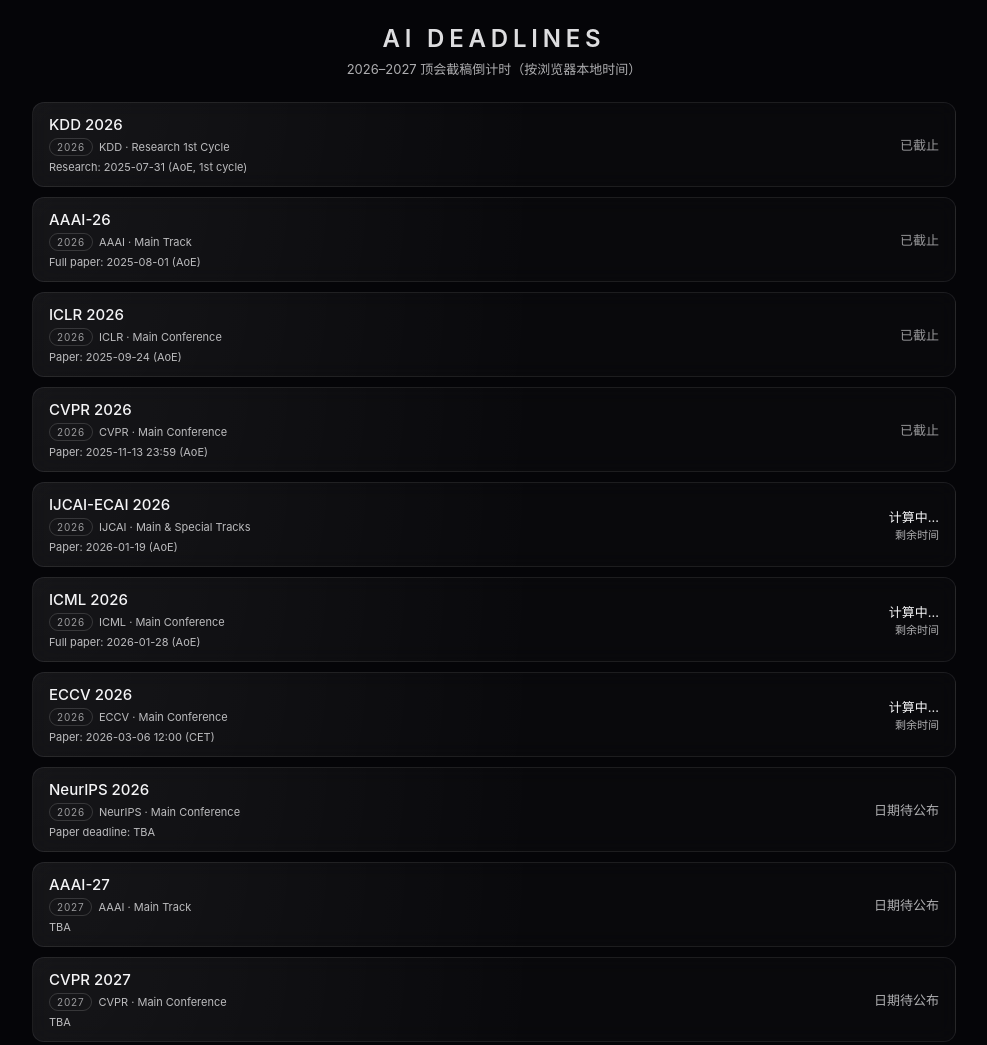
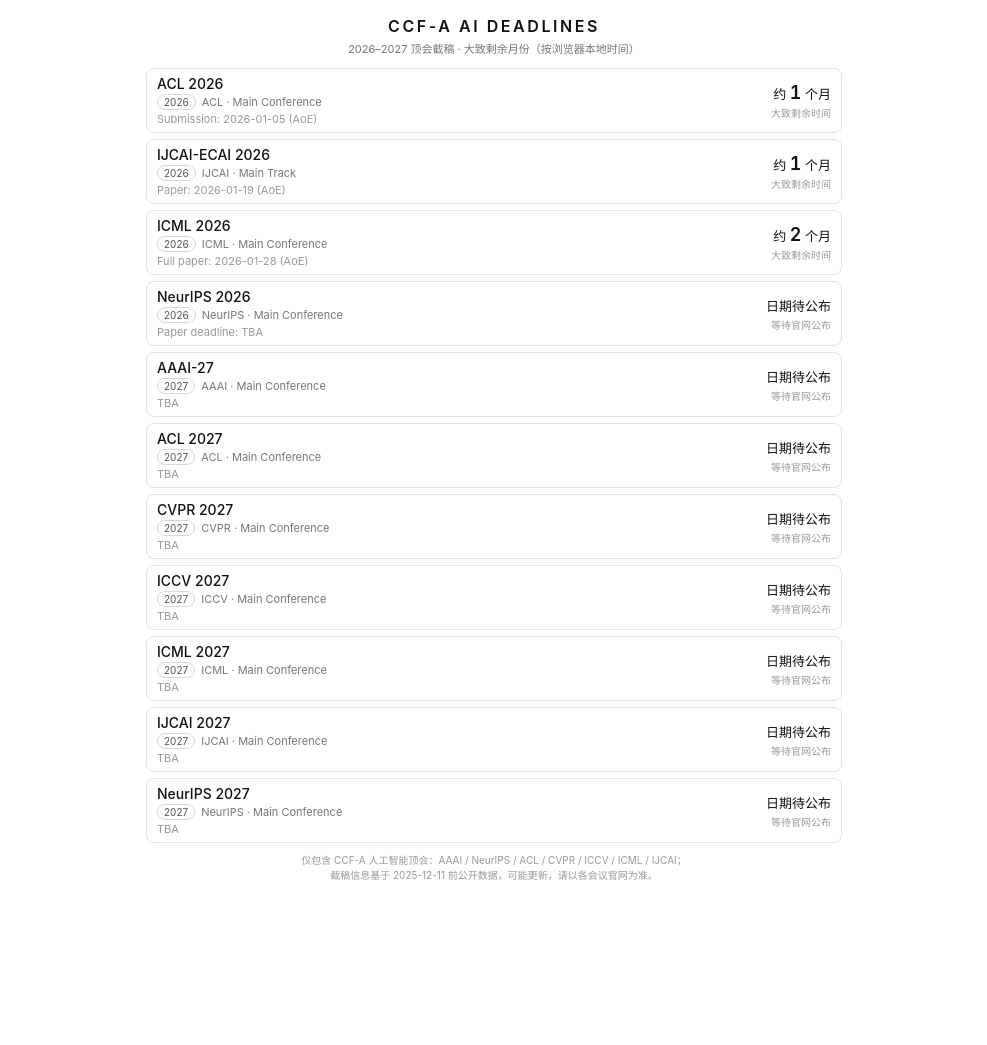
Before and after one commit to hammershock/notion-ai-deadlines, a plain HTML site: page index.html in a window 1280 px wide. Shown: the top 1045 px of the page, without its empty margins (146-1133 px from the left). After the commit the page ends 903 px from the top, so only its background shows below. Drawn offline with Linux system fonts and the light colour scheme.

Commit message:
Revise CCF-A AI deadlines and update styles
Updated the title and subtitle to reflect CCF-A AI deadlines. Adjusted styles for better layout and readability. Modified conference data for 2026 and 2027 deadlines.

```diff
--- a/index.html
+++ b/index.html
@@ -2,11 +2,11 @@
 <html lang="zh-CN">
 <head>
   <meta charset="UTF-8" />
-  <title>AI Conference Deadlines 2026–2027</title>
+  <title>CCF-A AI Deadlines 2026–2027</title>
   <meta name="viewport" content="width=device-width, initial-scale=1.0" />
   <style>
     :root {
-      color-scheme: dark light;
+      color-scheme: light;
     }
     * {
       box-sizing: border-box;
@@ -15,62 +15,56 @@
       margin: 0;
       min-height: 100vh;
       display: flex;
-      align-items: center;
+      align-items: flex-start;
       justify-content: center;
       font-family: -apple-system, BlinkMacSystemFont, "SF Pro Text",
         system-ui, -system-ui, "Segoe UI", sans-serif;
-      background: #050508;
-      color: #f5f5f7;
+      background: #ffffff;
+      color: #111111;
     }
     .container {
       width: 100%;
-      max-width: 960px;
-      padding: 24px 18px;
+      max-width: 720px;
+      padding: 16px 12px 20px;
     }
     .title {
       text-align: center;
-      font-size: 24px;
+      font-size: 16px;
       font-weight: 600;
-      letter-spacing: 0.2em;
+      letter-spacing: 0.16em;
       text-transform: uppercase;
-      margin-bottom: 6px;
-      opacity: 0.9;
+      margin-bottom: 4px;
     }
     .subtitle {
       text-align: center;
-      font-size: 13px;
-      opacity: 0.7;
-      margin-bottom: 24px;
+      font-size: 11px;
+      color: #777777;
+      margin-bottom: 12px;
     }
     .conf-list {
       display: flex;
       flex-direction: column;
-      gap: 10px;
+      gap: 6px;
     }
     .conf-card {
       display: flex;
       align-items: center;
       justify-content: space-between;
-      gap: 12px;
-      padding: 12px 16px;
-      border-radius: 12px;
-      border: 1px solid rgba(255, 255, 255, 0.08);
-      background: radial-gradient(
-          circle at top left,
-          rgba(255, 255, 255, 0.05),
-          transparent 55%
-        ),
-        rgba(255, 255, 255, 0.02);
-      backdrop-filter: blur(10px);
+      gap: 8px;
+      padding: 6px 10px;
+      border-radius: 8px;
+      border: 1px solid #e3e3e3;
+      background: #ffffff;
     }
     .conf-main {
       display: flex;
       flex-direction: column;
-      gap: 4px;
+      gap: 2px;
       min-width: 0;
+      flex: 1;
     }
     .conf-name {
-      font-size: 15px;
+      font-size: 14px;
       font-weight: 500;
       white-space: nowrap;
       overflow: hidden;
@@ -79,14 +73,13 @@
     .conf-link {
       color: inherit;
       text-decoration: none;
-      border-bottom: 1px dashed rgba(255, 255, 255, 0.25);
     }
     .conf-link:hover {
-      opacity: 0.8;
+      text-decoration: underline;
     }
     .conf-meta {
       font-size: 11px;
-      opacity: 0.75;
+      color: #777777;
       display: flex;
       align-items: center;
       gap: 6px;
@@ -94,180 +87,176 @@
     }
     .badge {
       font-size: 10px;
-      padding: 2px 7px;
+      padding: 1px 6px;
       border-radius: 999px;
-      border: 1px solid rgba(255, 255, 255, 0.25);
-      text-transform: uppercase;
-      letter-spacing: 0.08em;
-      opacity: 0.8;
-    }
-    .track {
-      font-size: 11px;
+      border: 1px solid #d8d8d8;
+      color: #555555;
     }
     .deadline-label {
       font-size: 11px;
-      opacity: 0.75;
+      color: #999999;
     }
     .countdown {
+      font-size: 12px;
+      text-align: right;
+      flex-shrink: 0;
+      min-width: 96px;
+    }
+    .countdown-main {
+      font-size: 13px;
       font-variant-numeric: tabular-nums;
-      text-align: right;
-      font-size: 13px;
-      white-space: nowrap;
-      min-width: 120px;
     }
     .countdown .value {
       font-size: 18px;
       font-weight: 600;
-      margin-right: 2px;
     }
     .countdown-status {
-      font-size: 11px;
-      opacity: 0.7;
+      font-size: 10px;
+      color: #999999;
+      margin-top: 2px;
     }
-    .countdown.closed {
-      opacity: 0.6;
-    }
-    .countdown.tba {
-      opacity: 0.7;
-    }
-    .footer {
-      margin-top: 18px;
-      font-size: 11px;
-      opacity: 0.55;
-      text-align: center;
-      line-height: 1.5;
-    }
-    @media (max-width: 640px) {
+    @media (max-width: 600px) {
       .conf-card {
         flex-direction: column;
         align-items: flex-start;
       }
       .countdown {
         text-align: left;
+        margin-top: 4px;
       }
+    }
+    .footer {
+      margin-top: 10px;
+      font-size: 10px;
+      color: #999999;
+      text-align: center;
+      line-height: 1.5;
     }
   </style>
 </head>
 <body>
   <div class="container">
-    <div class="title">AI DEADLINES</div>
-    <div class="subtitle">2026–2027 顶会截稿倒计时（按浏览器本地时间）</div>
+    <div class="title">CCF-A AI DEADLINES</div>
+    <div class="subtitle">2026–2027 顶会截稿 · 大致剩余月份（按浏览器本地时间）</div>
     <div id="conf-list" class="conf-list"></div>
     <div class="footer">
-      数据基于 2025-12-11 前公开的会议信息，可能会变动；<br />
-      请以各会议官网为准。如有更新，只需修改本页 <code>conferences</code> 数组。
+      仅包含 CCF-A 人工智能顶会：AAAI / NeurIPS / ACL / CVPR / ICCV / ICML / IJCAI；<br />
+      截稿信息基于 2025-12-11 前公开数据，可能更新，请以各会议官网为准。
     </div>
   </div>
 
   <script>
     /**
-     * 2026 年：已经公布正式截稿时间的顶会
-     * 注意：deadlineUTC 是已经换算到 UTC 的绝对时间，倒计时基于这个时间计算。
+     * 只列 CCF-A AI 顶会：
+     *   AAAI, NeurIPS, ACL, CVPR, ICCV, ICML, IJCAI
+     * 这里只录 2026 & 2027 的会议。
      *
-     * 2027 年：大部分会议尚未公布，先作为占位（deadlineUTC: null），
-     * 会在界面中显示「日期待公布」，不计算倒计时。
+     * deadlineUTC:
+     *   - 已知：写成 UTC 时间字符串
+     *   - 未知：null（显示“日期待公布”，不算倒计时）
+     *
+     * 注意：AoE (UTC-12) 已大致换成 UTC，精确到天就足够用于“几个月”级别。
      */
+
     const conferences = [
-      // --- 2026 已有正式截止时间的会议 ---
+      // ===== 2026 =====
       {
         year: 2026,
         acronym: "AAAI",
         name: "AAAI-26",
-        track: "Main Track",
-        // Full paper: 2025-08-01 AoE → 2025-08-02 11:59 UTC
-        deadlineUTC: "2025-08-02T11:59:00Z",
-        deadlineLabel: "Full paper: 2025-08-01 (AoE)",
+        track: "Main Conference",
+        // 根据 AAAI-26 审稿流程与投稿说明，完整论文截稿在 2025-08-04 AoE 左右 :contentReference[oaicite:1]{index=1}
+        deadlineUTC: "2025-08-05T11:59:00Z",
+        deadlineLabel: "Full paper: 2025-08-04 (AoE)",
         url: "https://aaai.org/conference/aaai/aaai-26/"
       },
       {
         year: 2026,
-        acronym: "ICLR",
-        name: "ICLR 2026",
+        acronym: "IJCAI",
+        name: "IJCAI-ECAI 2026",
+        track: "Main Track",
+        // 官方声明：全文截稿 2026-01-19，23:59 AoE :contentReference[oaicite:2]{index=2}
+        deadlineUTC: "2026-01-20T11:59:00Z",
+        deadlineLabel: "Paper: 2026-01-19 (AoE)",
+        url: "https://2026.ijcai.org/"
+      },
+      {
+        year: 2026,
+        acronym: "ICML",
+        name: "ICML 2026",
         track: "Main Conference",
-        // Submission: 2025-09-24 23:59 AoE → 2025-09-25 11:59 UTC
-        deadlineUTC: "2025-09-25T11:59:00Z",
-        deadlineLabel: "Paper: 2025-09-24 (AoE)",
-        url: "https://iclr.cc/Conferences/2026/CallForPapers"
+        // Full paper 截稿：2026-01-28 AoE :contentReference[oaicite:3]{index=3}
+        deadlineUTC: "2026-01-29T12:00:00Z",
+        deadlineLabel: "Full paper: 2026-01-28 (AoE)",
+        url: "https://icml.cc/Conferences/2026"
+      },
+      {
+        year: 2026,
+        acronym: "ACL",
+        name: "ACL 2026",
+        track: "Main Conference",
+        // ACL 2026 采用 ARR，主会最终提交日期为 2026-01-05（AoE） :contentReference[oaicite:4]{index=4}
+        deadlineUTC: "2026-01-06T11:59:00Z",
+        deadlineLabel: "Submission: 2026-01-05 (AoE)",
+        url: "https://2026.aclweb.org/"
       },
       {
         year: 2026,
         acronym: "CVPR",
         name: "CVPR 2026",
         track: "Main Conference",
-        // Submission: 2025-11-13 23:59 AoE → 2025-11-14 11:59 UTC
+        // 投稿截稿：2025-11-13 23:59 AoE :contentReference[oaicite:5]{index=5}
         deadlineUTC: "2025-11-14T11:59:00Z",
-        deadlineLabel: "Paper: 2025-11-13 23:59 (AoE)",
-        url: "https://cvpr.thecvf.com/Conferences/2026/Dates"
+        deadlineLabel: "Paper: 2025-11-13 (AoE)",
+        url: "https://cvpr.thecvf.com/Conferences/2026"
       },
-      {
-        year: 2026,
-        acronym: "ICML",
-        name: "ICML 2026",
-        track: "Main Conference",
-        // Full paper: 2026-01-28 AoE → 2026-01-29 11:59 UTC
-        deadlineUTC: "2026-01-29T11:59:00Z",
-        deadlineLabel: "Full paper: 2026-01-28 (AoE)",
-        url: "https://icml.cc/Conferences/2026/CallForPapers"
-      },
-      {
-        year: 2026,
-        acronym: "IJCAI",
-        name: "IJCAI-ECAI 2026",
-        track: "Main & Special Tracks",
-        // Full paper: 2026-01-19 AoE → 2026-01-20 11:59 UTC
-        deadlineUTC: "2026-01-20T11:59:00Z",
-        deadlineLabel: "Paper: 2026-01-19 (AoE)",
-        url: "https://2026.ijcai.org/important-dates/"
-      },
-      {
-        year: 2026,
-        acronym: "KDD",
-        name: "KDD 2026",
-        track: "Research 1st Cycle",
-        // Paper: 2025-07-31 AoE → 2025-08-01 11:59 UTC
-        deadlineUTC: "2025-08-01T11:59:00Z",
-        deadlineLabel: "Research: 2025-07-31 (AoE, 1st cycle)",
-        url: "https://kdd2026.kdd.org/research-track-call-for-papers/"
-      },
-      {
-        year: 2026,
-        acronym: "ECCV",
-        name: "ECCV 2026",
-        track: "Main Conference",
-        // SubmissionDeadline: 2026-03-06 12:00 CET → 2026-03-06 11:00 UTC
-        deadlineUTC: "2026-03-06T11:00:00Z",
-        deadlineLabel: "Paper: 2026-03-06 12:00 (CET)",
-        url: "https://eccv.ecva.net/"
-      },
-      // NeurIPS 2026 截稿目前尚未公布，先占位
       {
         year: 2026,
         acronym: "NeurIPS",
         name: "NeurIPS 2026",
         track: "Main Conference",
+        // 官方 2026 Dates 页面尚未给出投稿截稿日期，仅有其他征稿信息 :contentReference[oaicite:6]{index=6}
         deadlineUTC: null,
         deadlineLabel: "Paper deadline: TBA",
         url: "https://neurips.cc/Conferences/2026"
       },
 
-      // --- 2027：目前基本都是占位，等官网放出日期后自行补充 deadlineUTC ---
+      // ===== 2027（目前大部分尚未官宣截稿时间，先占位）=====
       {
         year: 2027,
         acronym: "AAAI",
         name: "AAAI-27",
-        track: "Main Track",
+        track: "Main Conference",
         deadlineUTC: null,
         deadlineLabel: "TBA",
         url: "https://aaai.org/conference/aaai/"
       },
       {
         year: 2027,
-        acronym: "ICLR",
-        name: "ICLR 2027",
+        acronym: "IJCAI",
+        name: "IJCAI 2027",
         track: "Main Conference",
         deadlineUTC: null,
         deadlineLabel: "TBA",
-        url: "https://iclr.cc/"
+        url: "https://ijcai.org/"
+      },
+      {
+        year: 2027,
+        acronym: "ICML",
+        name: "ICML 2027",
+        track: "Main Conference",
+        deadlineUTC: null,
+        deadlineLabel: "TBA",
+        url: "https://icml.cc/"
+      },
+      {
+        year: 2027,
+        acronym: "ACL",
+        name: "ACL 2027",
+        track: "Main Conference",
+        deadlineUTC: null,
+        deadlineLabel: "TBA",
+        url: "https://www.aclweb.org/"
       },
       {
         year: 2027,
@@ -280,30 +269,13 @@
       },
       {
         year: 2027,
-        acronym: "ICML",
-        name: "ICML 2027",
+        acronym: "ICCV",
+        name: "ICCV 2027",
         track: "Main Conference",
+        // ICCV 2027 暂仅公布“Dates: TBD”等信息 :contentReference[oaicite:7]{index=7}
         deadlineUTC: null,
         deadlineLabel: "TBA",
-        url: "https://icml.cc/"
-      },
-      {
-        year: 2027,
-        acronym: "IJCAI",
-        name: "IJCAI 2027",
-        track: "Main Conference",
-        deadlineUTC: null,
-        deadlineLabel: "TBA",
-        url: "https://ijcai.org/"
-      },
-      {
-        year: 2027,
-        acronym: "KDD",
-        name: "KDD 2027",
-        track: "Research / ADS",
-        deadlineUTC: null,
-        deadlineLabel: "TBA",
-        url: "https://www.kdd.org/conferences"
+        url: "https://iccv.thecvf.com/"
       },
       {
         year: 2027,
@@ -313,15 +285,6 @@
         deadlineUTC: null,
         deadlineLabel: "TBA",
         url: "https://neurips.cc/"
-      },
-      {
-        year: 2027,
-        acronym: "ICCV",
-        name: "ICCV 2027",
-        track: "Main Conference",
-        deadlineUTC: null,
-        deadlineLabel: "TBA",
-        url: "https://iccv2027.thecvf.com/"
       }
     ];
 
@@ -330,27 +293,38 @@
       if (!listEl) return;
 
       listEl.innerHTML = "";
+      const now = Date.now();
 
+      // 按时间排序：有具体 deadline 的在前，按时间先后；再按年份+缩写
       const sorted = [...conferences].sort((a, b) => {
-        const hasDeadlineA = !!a.deadlineUTC;
-        const hasDeadlineB = !!b.deadlineUTC;
+        const hasA = !!a.deadlineUTC;
+        const hasB = !!b.deadlineUTC;
 
-        if (hasDeadlineA && hasDeadlineB) {
-          const da = new Date(a.deadlineUTC).getTime();
-          const db = new Date(b.deadlineUTC).getTime();
-          if (da !== db) return da - db;
-        } else if (hasDeadlineA && !hasDeadlineB) {
+        if (hasA && hasB) {
+          const ta = new Date(a.deadlineUTC).getTime();
+          const tb = new Date(b.deadlineUTC).getTime();
+          if (!isNaN(ta) && !isNaN(tb) && ta !== tb) {
+            return ta - tb;
+          }
+        } else if (hasA && !hasB) {
           return -1;
-        } else if (!hasDeadlineA && hasDeadlineB) {
+        } else if (!hasA && hasB) {
           return 1;
         }
 
-        // 若都没有 deadline 或时间相同，则按 year + acronym 排序
         if (a.year !== b.year) return a.year - b.year;
         return a.acronym.localeCompare(b.acronym);
       });
 
       for (const conf of sorted) {
+        // 如果有具体 deadline 且已经过了，“已经截止的不要显示”
+        if (conf.deadlineUTC) {
+          const t = new Date(conf.deadlineUTC).getTime();
+          if (!isNaN(t) && t <= now) {
+            continue;
+          }
+        }
+
         const card = document.createElement("div");
         card.className = "conf-card";
         card.dataset.deadlineUtc = conf.deadlineUTC || "";
@@ -361,7 +335,6 @@
 
         const nameEl = document.createElement("div");
         nameEl.className = "conf-name";
-
         if (conf.url) {
           const link = document.createElement("a");
           link.className = "conf-link";
@@ -382,7 +355,6 @@
         badge.textContent = conf.year;
 
         const track = document.createElement("span");
-        track.className = "track";
         track.textContent = `${conf.acronym} · ${conf.track}`;
 
         meta.appendChild(badge);
@@ -398,14 +370,17 @@
 
         const countdown = document.createElement("div");
         countdown.className = "countdown";
-        countdown.innerHTML =
+
+        const mainText = document.createElement("div");
+        mainText.className = "countdown-main";
+        mainText.textContent =
           conf.deadlineUTC === null ? "日期待公布" : "计算中…";
 
         const status = document.createElement("div");
         status.className = "countdown-status";
-        status.textContent = "";
+        status.textContent = conf.deadlineUTC ? "" : "等待官网公布";
 
-        countdown.appendChild(document.createElement("br"));
+        countdown.appendChild(mainText);
         countdown.appendChild(status);
 
         card.appendChild(main);
@@ -415,7 +390,7 @@
     }
 
     function updateCountdowns() {
-      const now = new Date().getTime();
+      const now = Date.now();
       const cards = document.querySelectorAll(".conf-card");
 
       cards.forEach((card) => {
@@ -423,51 +398,48 @@
         const countdownEl = card.querySelector(".countdown");
         if (!countdownEl) return;
 
+        const mainEl = countdownEl.querySelector(".countdown-main");
         const statusEl = countdownEl.querySelector(".countdown-status");
 
         if (!deadlineStr) {
-          countdownEl.classList.add("tba");
-          countdownEl.firstChild.textContent = "日期待公布";
+          if (mainEl) mainEl.textContent = "日期待公布";
+          if (statusEl) statusEl.textContent = "等待官网公布";
+          return;
+        }
+
+        const deadline = new Date(deadlineStr).getTime();
+        if (isNaN(deadline)) {
+          if (mainEl) mainEl.textContent = "日期解析错误";
           if (statusEl) statusEl.textContent = "";
           return;
         }
 
-        const deadline = new Date(deadlineStr).getTime();
         const diff = deadline - now;
 
+        // 如果刚好在运行时过了截稿，直接隐藏这张卡片
         if (diff <= 0) {
-          countdownEl.classList.add("closed");
-          countdownEl.firstChild.textContent = "已截止";
-          if (statusEl) statusEl.textContent = "";
+          card.style.display = "none";
           return;
         }
 
-        const totalSeconds = Math.floor(diff / 1000);
-        const days = Math.floor(totalSeconds / (24 * 3600));
-        const hours = Math.floor((totalSeconds % (24 * 3600)) / 3600);
-        const mins = Math.floor((totalSeconds % 3600) / 60);
+        // 以 30 天 ≈ 1 个月做粗略估计
+        const monthsApprox = diff / (1000 * 60 * 60 * 24 * 30);
+        let monthsInt = Math.round(monthsApprox);
+        if (monthsInt < 1) monthsInt = 1;
 
-        countdownEl.classList.remove("closed", "tba");
-        countdownEl.firstChild.innerHTML =
-          '<span class="value">' +
-          days +
-          "</span>d " +
-          '<span class="value">' +
-          hours +
-          "</span>h " +
-          '<span class="value">' +
-          mins +
-          "</span>m";
-
+        if (mainEl) {
+          mainEl.innerHTML =
+            '约 <span class="value">' + monthsInt + "</span> 个月";
+        }
         if (statusEl) {
-          statusEl.textContent = "剩余时间";
+          statusEl.textContent = "大致剩余时间";
         }
       });
     }
 
     renderConferences();
     updateCountdowns();
-    // 每分钟刷新一次
+    // 每分钟刷新一次（长时间开着页面时仍然大致准确）
     setInterval(updateCountdowns, 60 * 1000);
   </script>
 </body>
```
